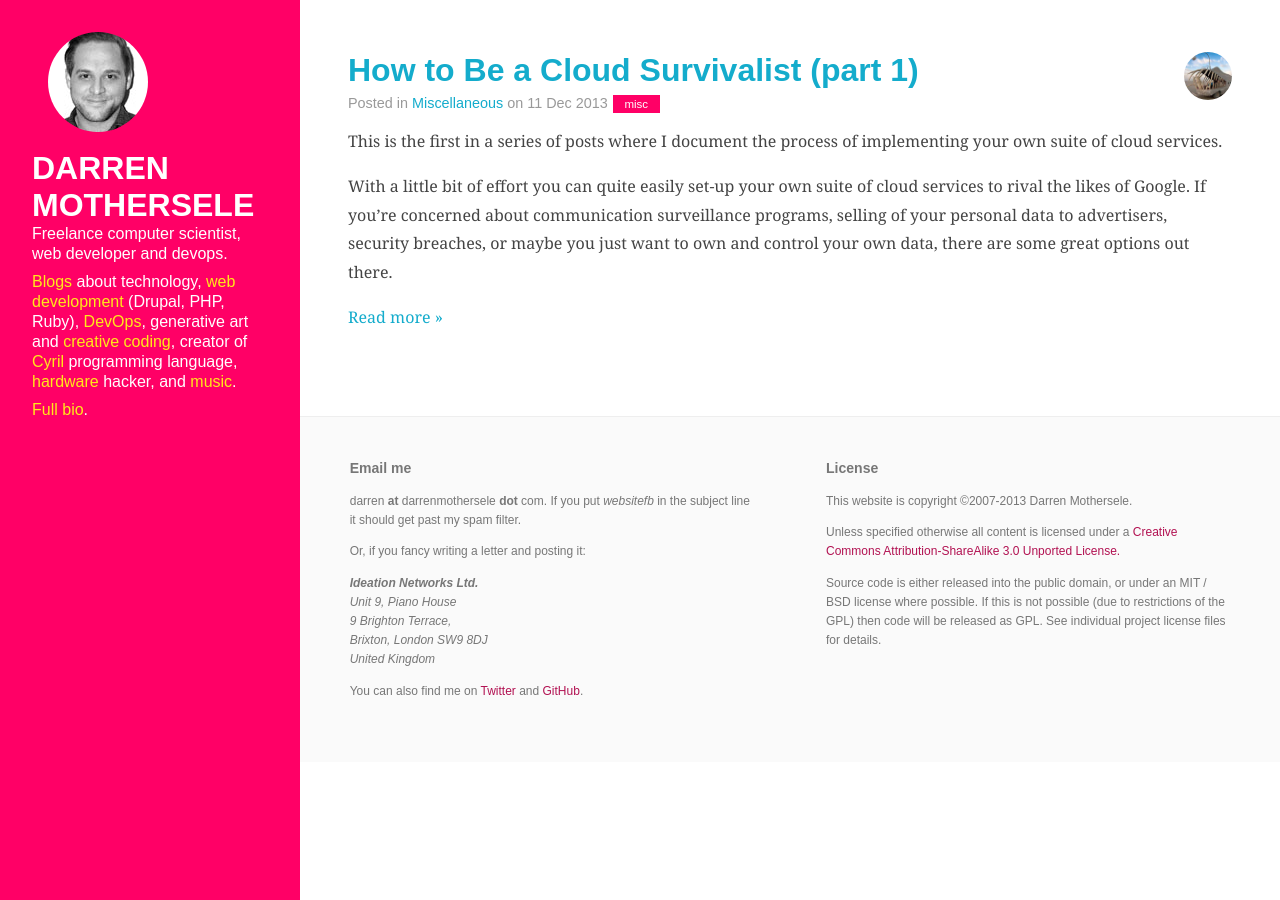
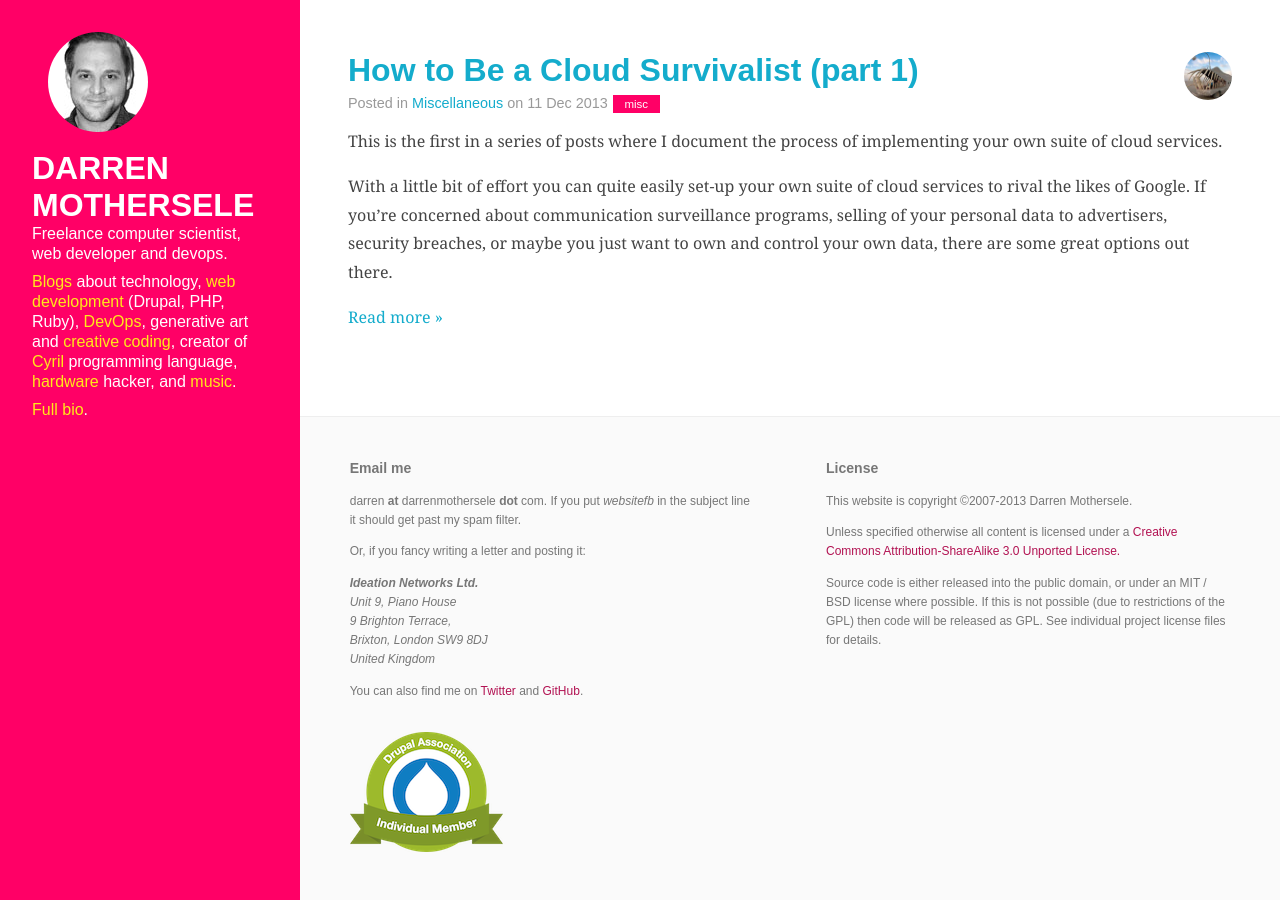
Before and after one commit to darrenmothersele/darrenmothersele.github.io, a Jekyll site: the page built from index.html, in a window 1280 px wide and 900 px high, scrolled down 2048 px. Built offline with Jekyll 4.4.1, drawn with Linux system fonts in a browser that asks for light colours; Markdown is read by kramdown in place of the engine named in the settings.

Commit message:
adding drupal assoc badge

```diff
--- a/_layouts/default.html
+++ b/_layouts/default.html
@@ -73,6 +73,9 @@ and <a href="/music/">music</a>.
             <a href="https://github.com/darrenmothersele">GitHub</a>.
     <span class="gplus"><a href="https://plus.google.com/u/1/117690122045214583179" rel="author">Google+</a></span>
             </p>
+
+<p><img src="/img/drupal-assoc.png" alt="Darren Mothersele is a member of the Drupal Association"></p>
+
   </div></div>
   <div class="pure-u-1-2"><div class="foot-inner">
 
```
Also changed, not shown: img/drupal-assoc.png (added).
